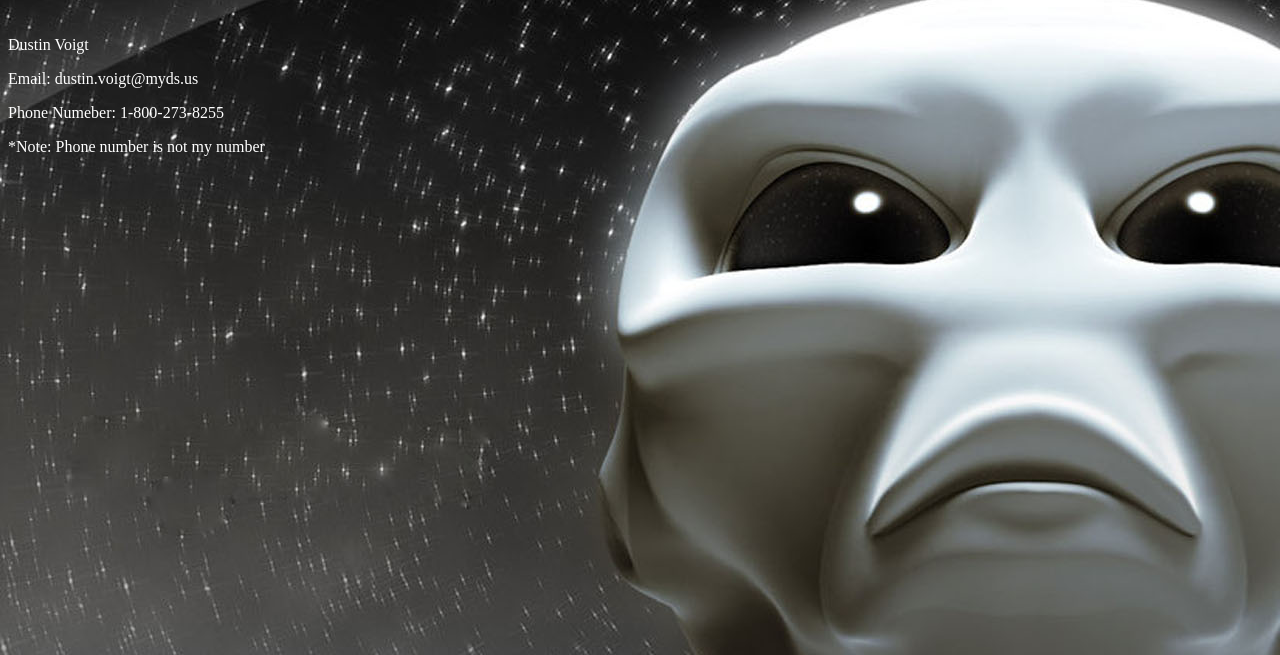
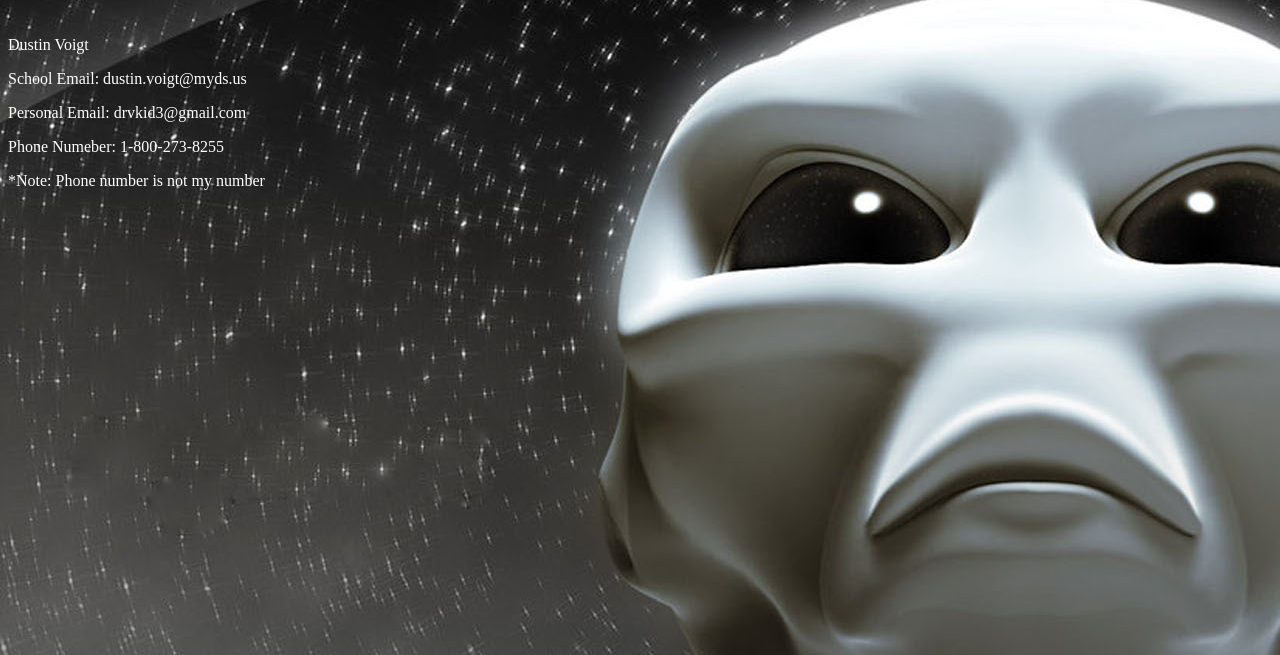
Before and after one commit to DustinVoigt/DustinVoigt.github.io, a plain HTML site: page Contact.html in a window 1280 px wide. Shown: the part 145-800 px from the top of the page. Drawn offline with Linux system fonts and the light colour scheme.

Commit message:
Updated Contact Page

```diff
--- a/Contact.html
+++ b/Contact.html
@@ -47,7 +47,8 @@
 
     <h1><p> Contact </p></h1>
     <p> Dustin Voigt </p>
-    <p> Email: dustin.voigt@myds.us </P>
+    <p> School Email: dustin.voigt@myds.us </P>
+    <p> Personal Email: drvkid3@gmail.com</p>
     <P> Phone Numeber: 1-800-273-8255 </P>
     <p> *Note: Phone number is not my number </p>
     </body>
```
